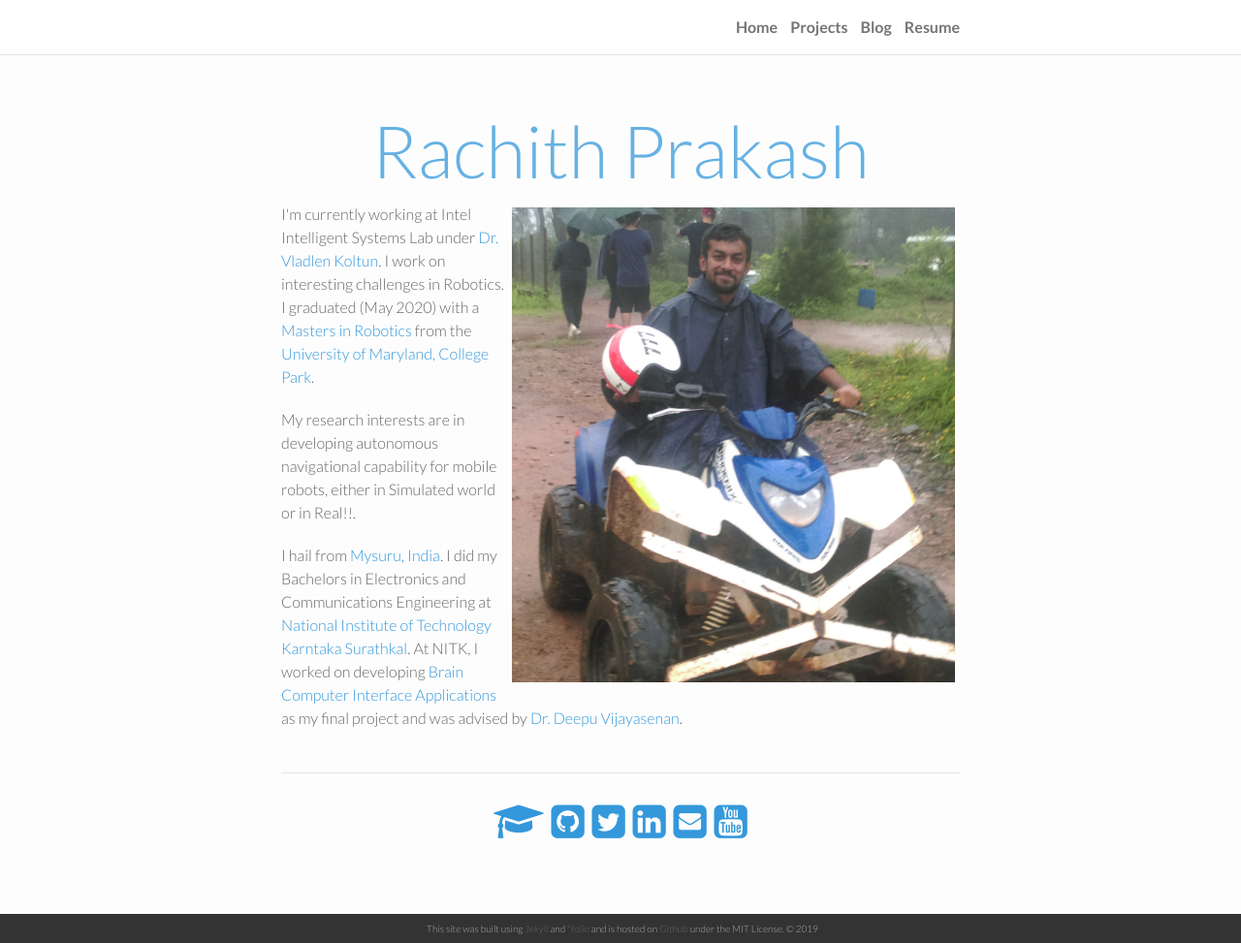
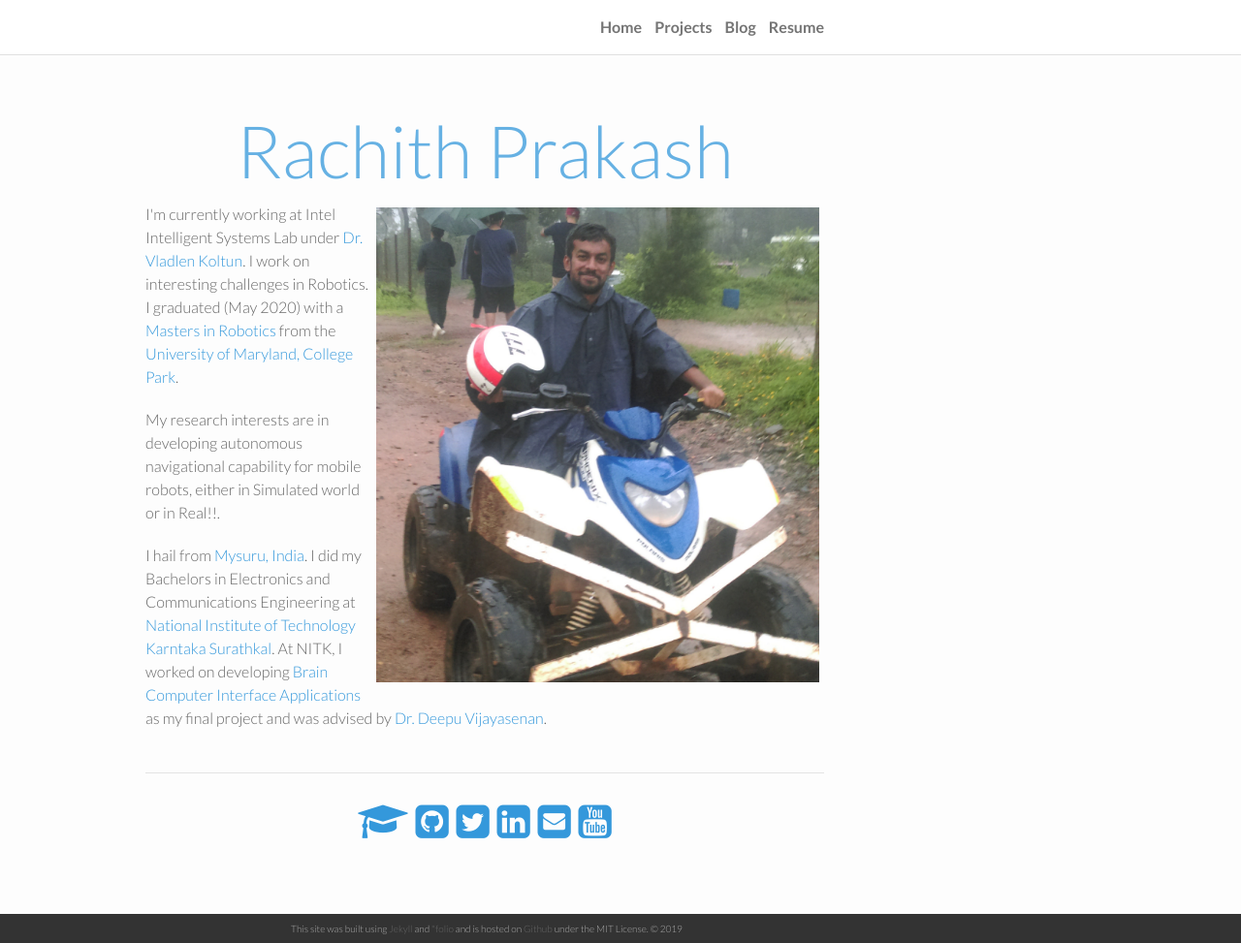
Before and after one commit to RachithP/rp.github.io, a Jekyll site: the page built from index.html, in a window 1280 px wide and 973 px high. Shown: the whole window at 97% size. Built offline with Jekyll 4.4.1, drawn with Linux system fonts in a browser that asks for light colours; the list of posts is cut into pages by our own code.

Commit message:
Update _base.scss

```diff
--- a/_sass/_base.scss
+++ b/_sass/_base.scss
@@ -202,8 +202,8 @@ pre {
 .wrapper {
     max-width: -webkit-calc(800px - (#{$horizontal-spacing-unit} * 2));
     max-width:         calc(800px - (#{$horizontal-spacing-unit} * 2));
-    margin-right: auto;
-    margin-left: auto;
+    margin-right: 100px;
+    margin-left: 100px;
     padding-right: $horizontal-spacing-unit;
     padding-left: $horizontal-spacing-unit;
     @extend %clearfix;
```
